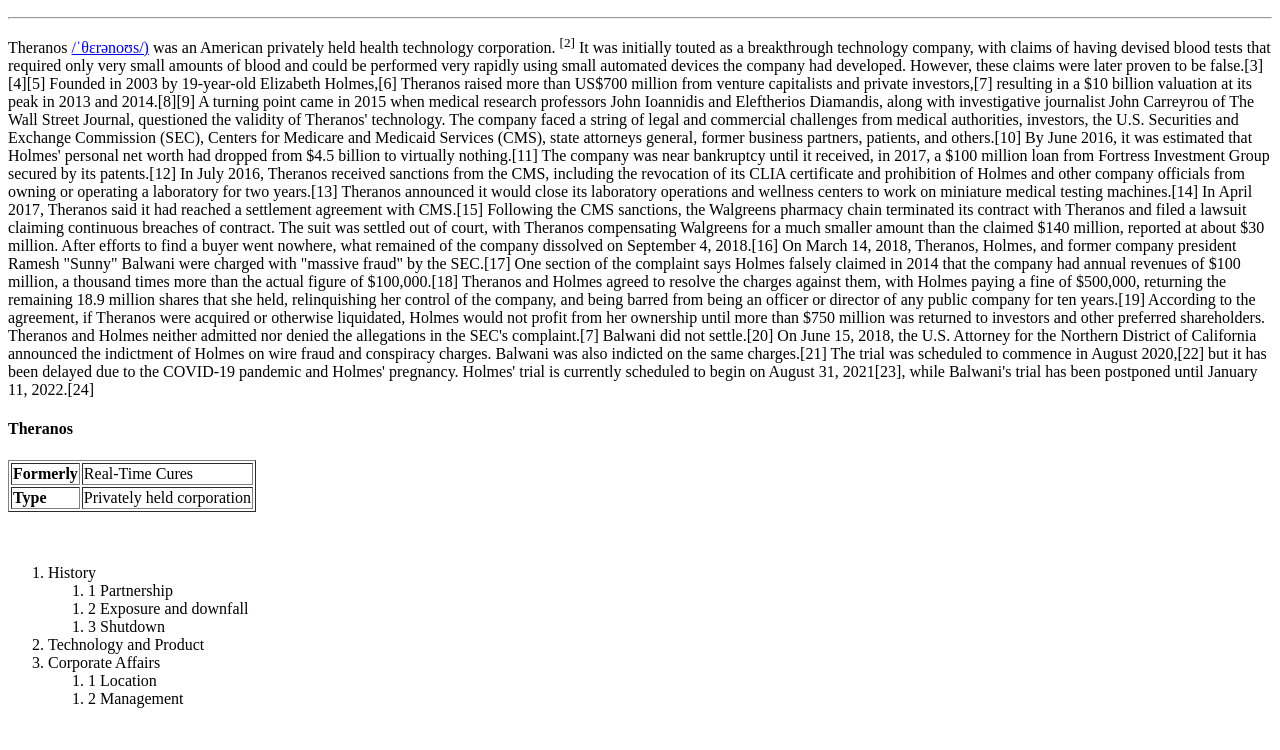
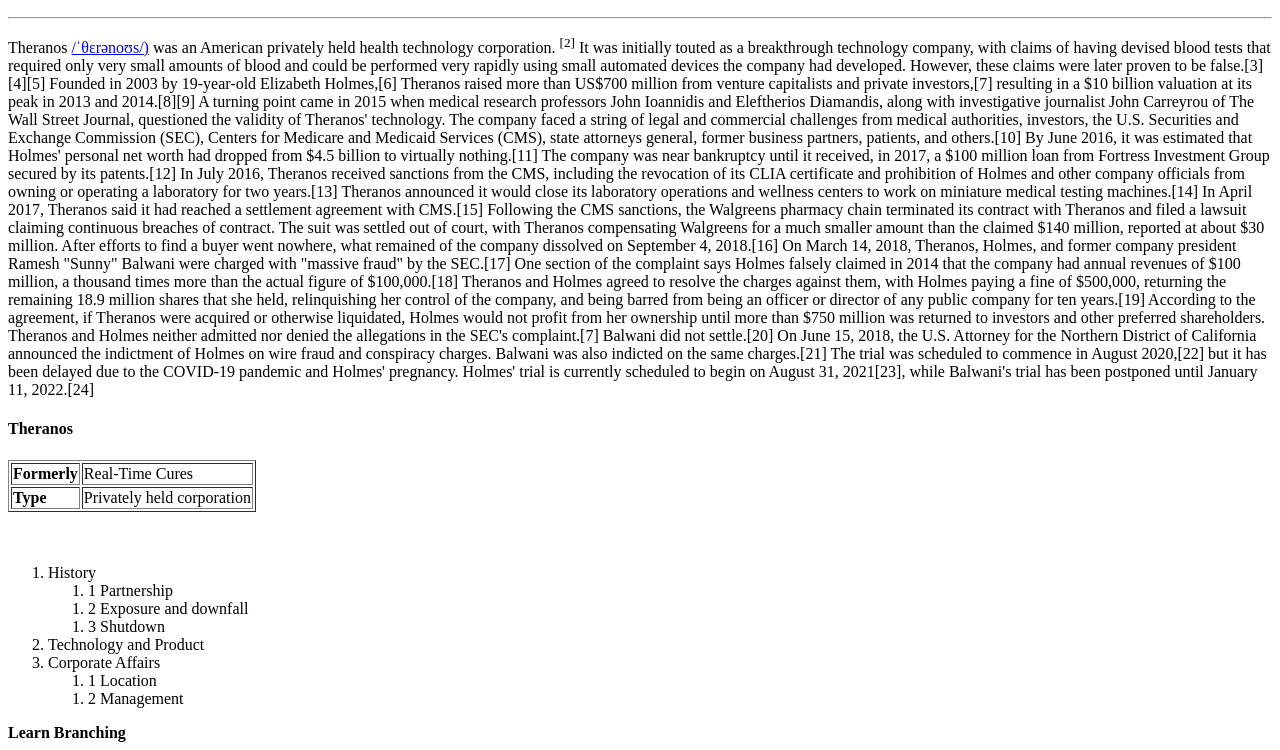
Before and after one commit to saqibmohammad/theranosbysaqib, a plain HTML site: page index.html in a window 1280 px wide. Shown: the part 613-1363 px from the top of the page. Before the commit the page ends 1337 px from the top, so only its background shows below. Drawn offline with Linux system fonts and the light colour scheme.

Commit message:
Learn Branching

```diff
--- a/index.html
+++ b/index.html
@@ -81,7 +81,7 @@
     </li>
 
 </ol>
-
+  <b>Learn Branching</b>
 
 </body>
 </html>
```
